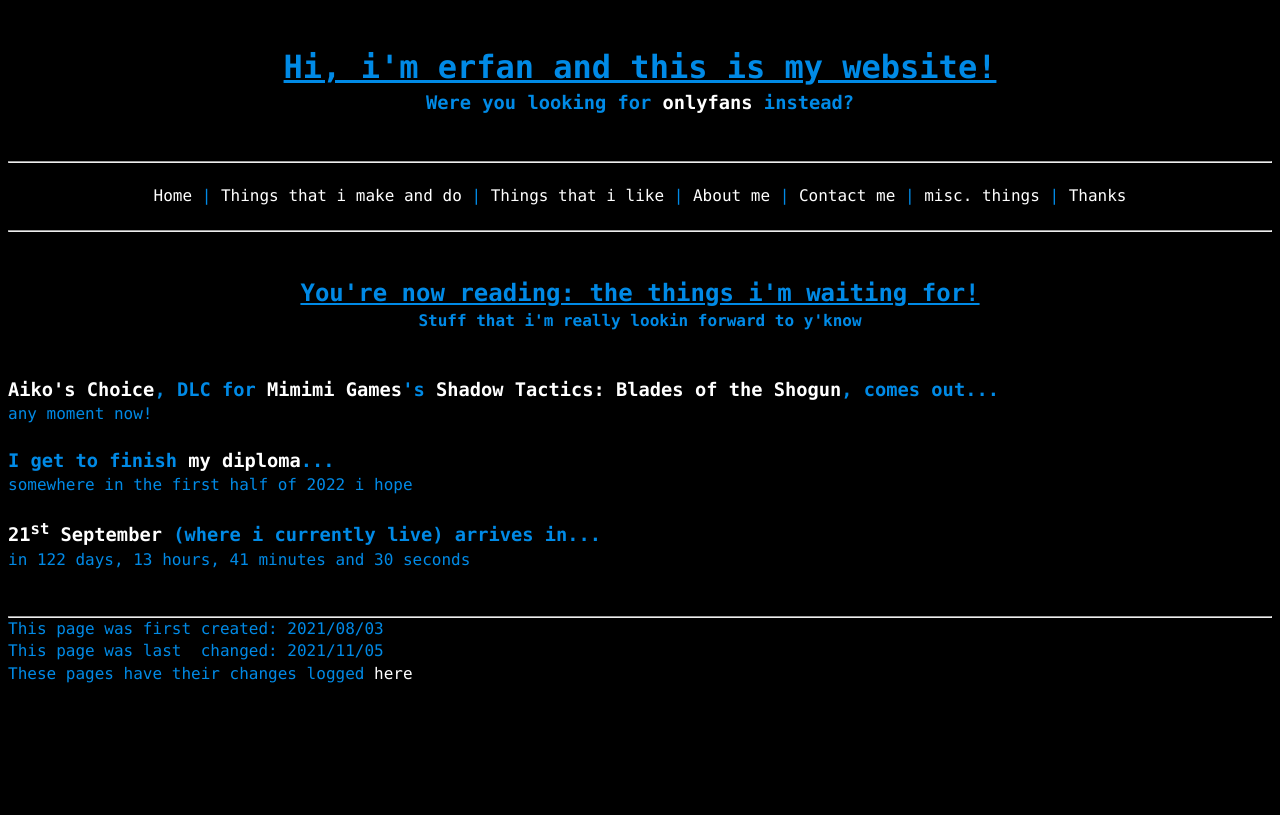
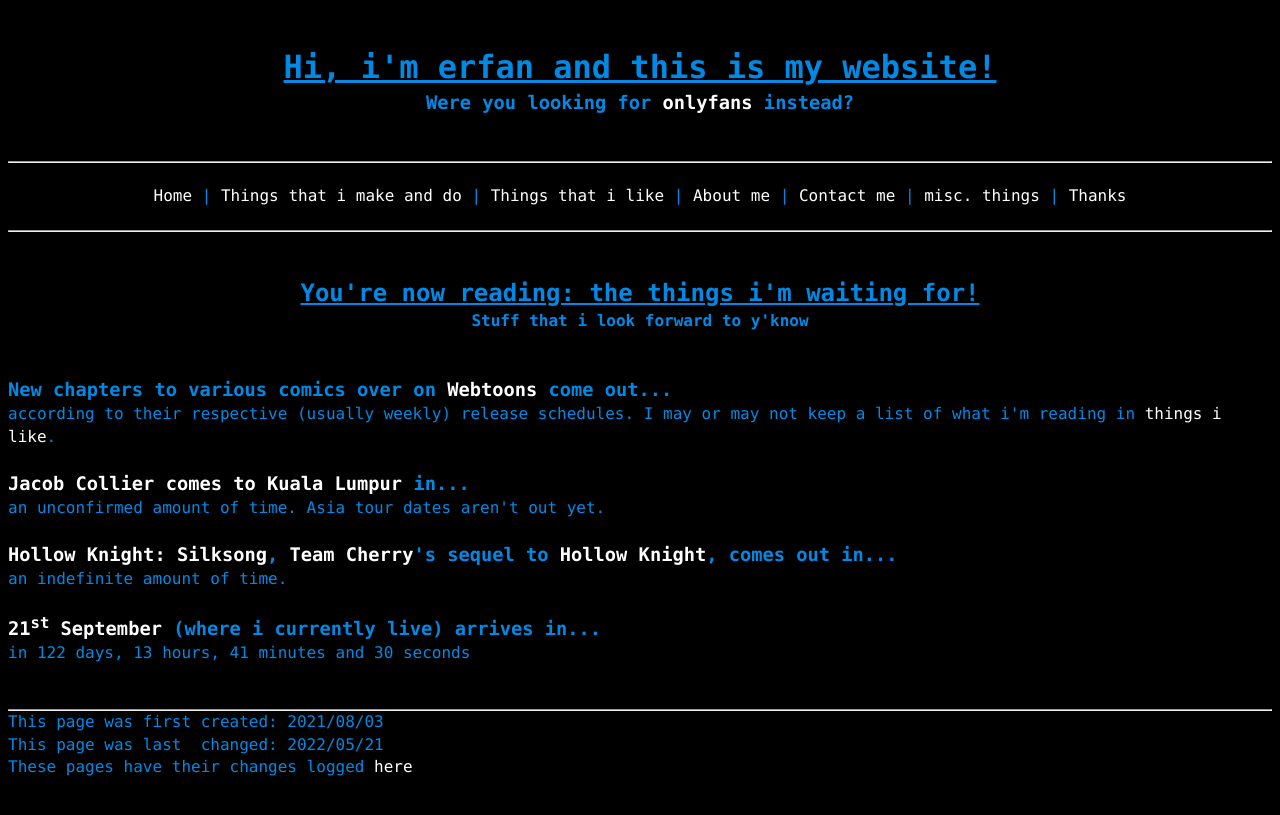
Before and after one commit to a-erfan-aa/a-erfan-aa.github.io, a Jekyll site: the page built from misc/things-i-wait-for.html, in a window 1280 px wide. Shown: the top 815 px of the page. Built offline with Jekyll 4.4.1, drawn with Linux system fonts in a browser that asks for light colours.

Commit message:
Update things-i-wait-for.html and countdowns.yml
Remove Aiko's choice from things-i-wait-for.html and countdowns.yml

Add Webtoons, JC's world tour and Silksong to things-i-wait-for.html

Also update lastChanged in things-i-wait-for.html

```diff
--- a/_data/countdowns.yml
+++ b/_data/countdowns.yml
@@ -9,8 +9,3 @@
 - name: 21stSeptember
   id  : 0921
   date: "2022-09-21T00:00:00+08:00"
-
-# Aiko's Choice, DLC for Shadow Tactics
-- name: AikosChoice
-  id  : aikosChoice
-  date: "2021-12-06"
--- a/misc/things-i-wait-for.html
+++ b/misc/things-i-wait-for.html
@@ -2,30 +2,38 @@
 layout: default
 title: title
 firstCreated: 2021/08/03
-lastChanged: 2021/11/05
+lastChanged: 2022/05/21
 ---
 <!-- title and subtitle -->
 <div>
 	<h2><u>You're now reading: the things i'm waiting for!</u></h2>
-	<h4>Stuff that i'm really lookin forward to y'know</h4>
+	<h4>Stuff that i look forward to y'know</h4>
 </div>
 
 <br><br>
 
 <script src="/assets/js/countdowns.js"></script>
 
-<!-- Aiko's choice -->
+<!-- webtoon updates -->
 <div>
-	<h3><a href="https://store.steampowered.com/app/1579380/Shadow_Tactics_Blades_of_the_Shogun__Aikos_Choice/">Aiko's Choice</a>, DLC for <a href="https://www.mimimi.games/">Mimimi Games</a>'s <a href="http://shadow-tactics.com/">Shadow Tactics: Blades of the Shogun</a>, comes out...</h3>
-	<p id="aikosChoice">give the javascript a sec to kick in...</p>
+	<h3>New chapters to various comics over on <a href="https://www.webtoons.com/en/">Webtoons</a> come out...</h3>
+	<p>according to their respective (usually weekly) release schedules. I may or may not keep a list of what i'm reading in <a href="/things-i-like">things i like</a>.</p>
 </div>
 
 <br>
 
-<!-- my goddamn diploma -->
+<!-- JC world tour asia circuit-->
 <div>
-	<h3>I get to finish <a href="/things-i-make/diploma">my diploma</a>...</h3>
-	<p id="">somewhere in the first half of 2022 i hope</p>
+	<h3><a href="https://www.jacobcollier.com/">Jacob Collier</a> <a href="https://www.jacobcollier.com/tour">comes to Kuala Lumpur</a> in...</h3>
+	<p>an unconfirmed amount of time. Asia tour dates aren't out yet.</p>
+</div>
+
+<br>
+
+<!-- Silksong -->
+<div>
+	<h3><a href="https://www.hollowknightsilksong.com/">Hollow Knight: Silksong</a>, <a href="https://www.teamcherry.com.au/">Team Cherry</a>'s sequel to <a href="https://www.hollowknight.com/">Hollow Knight</a>, comes out in...</h3>
+	<p>an indefinite amount of time.</p>
 </div>
 
 <br>
```
